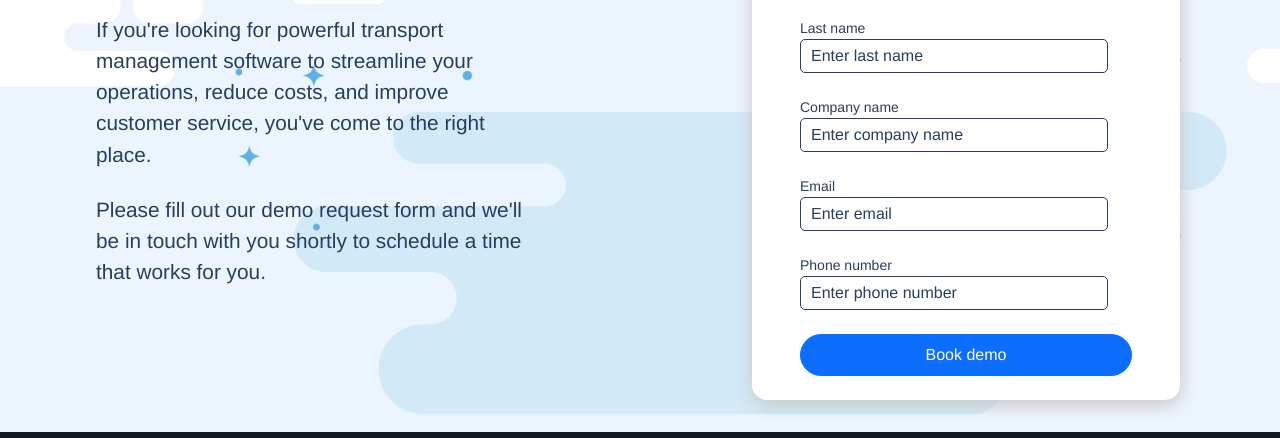
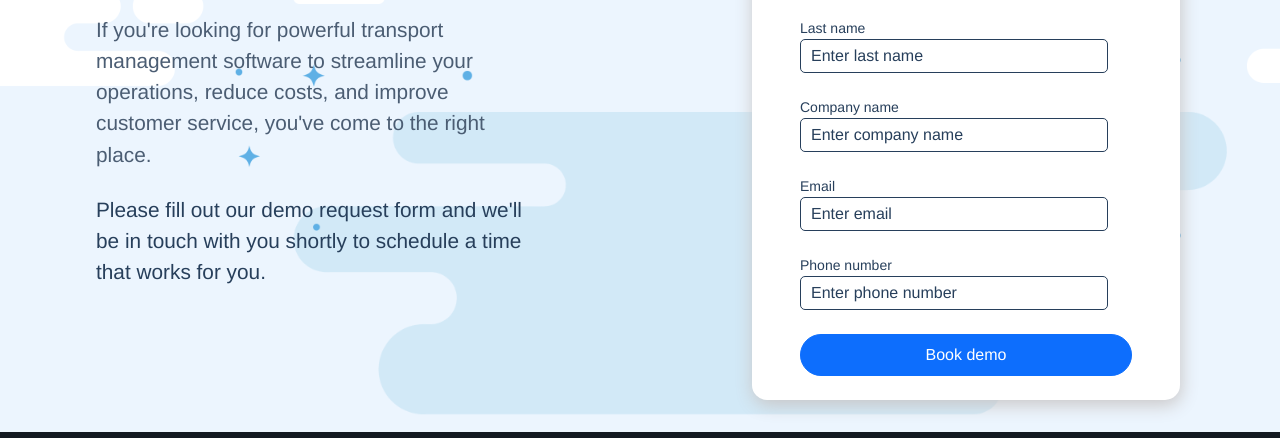
Before and after one commit to ER-AdityaRawat/Kalacel_Dev, a plain HTML site: page KTMS/demo.html in a window 1280 px wide. Shown: the part 362-800 px from the top of the page. Drawn offline with nearby package versions, Linux system fonts and the light colour scheme.

Commit message:
font color

```diff
--- a/KTMS/demo.html
+++ b/KTMS/demo.html
@@ -195,7 +195,7 @@
                 </a> -->
                 <h5 style="text-transform: uppercase;font-size: 14px;color:#273f5b; font-weight: 800;letter-spacing: 1.5px;">Let's Talk</h5>
                 <h1 style="font-size: 3.5rem;font-weight: 600;color:#273f5b;" class="mt-4">Get a Demo</h1>
-                <span style="font-size: 1.3rem;color:#273f5b;font-weight: 500;" class="mt-4">If you're looking for powerful transport management software to streamline your operations, reduce costs, and
+                <span style="font-size: 1.3rem;color:#4b5d73;font-weight: 500;" class="mt-4">If you're looking for powerful transport management software to streamline your operations, reduce costs, and
                     improve customer service, you've come to the right place.
                 </span>
                 <span style="font-size: 1.3rem;color:#273f5b;font-weight: 500;" class="mt-4">Please fill out our demo request form and we'll be in touch with you shortly to schedule a time that works for
```
Also changed, not shown: about.html (+1 -1 lines).
